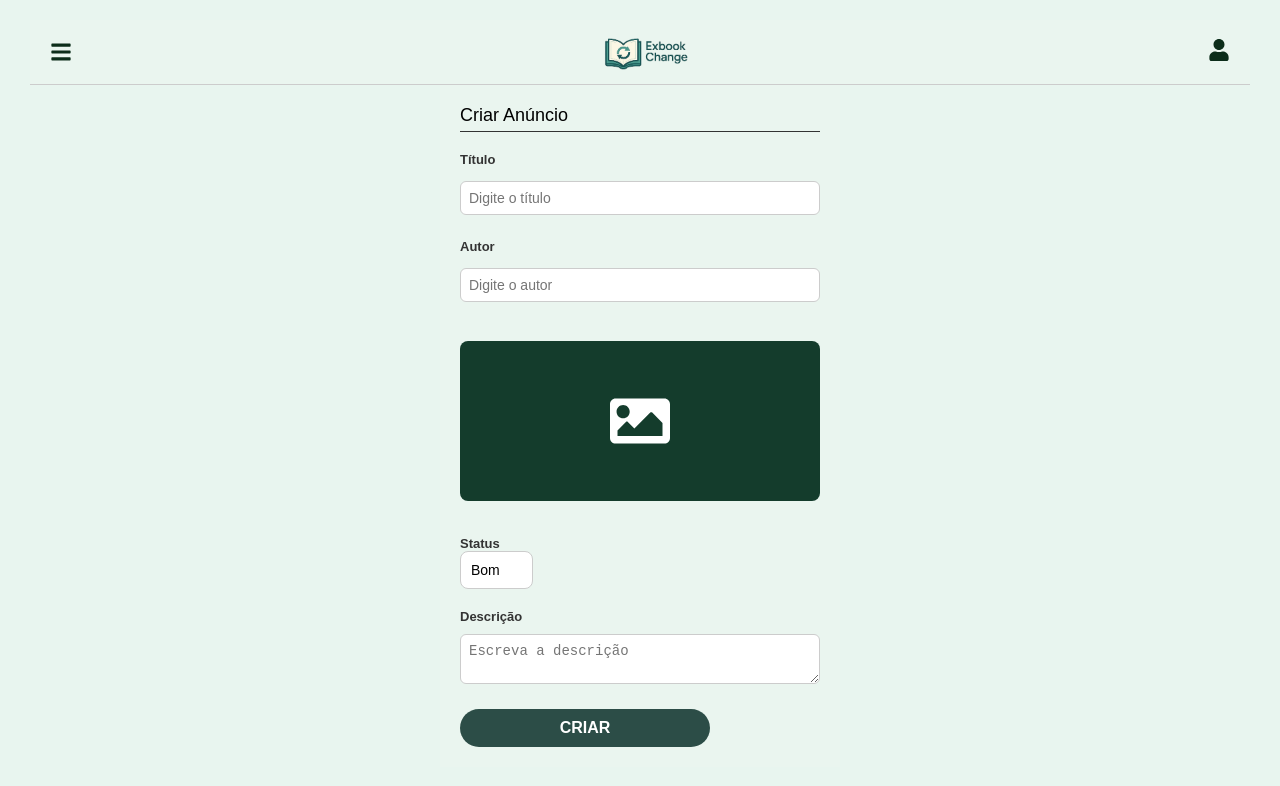
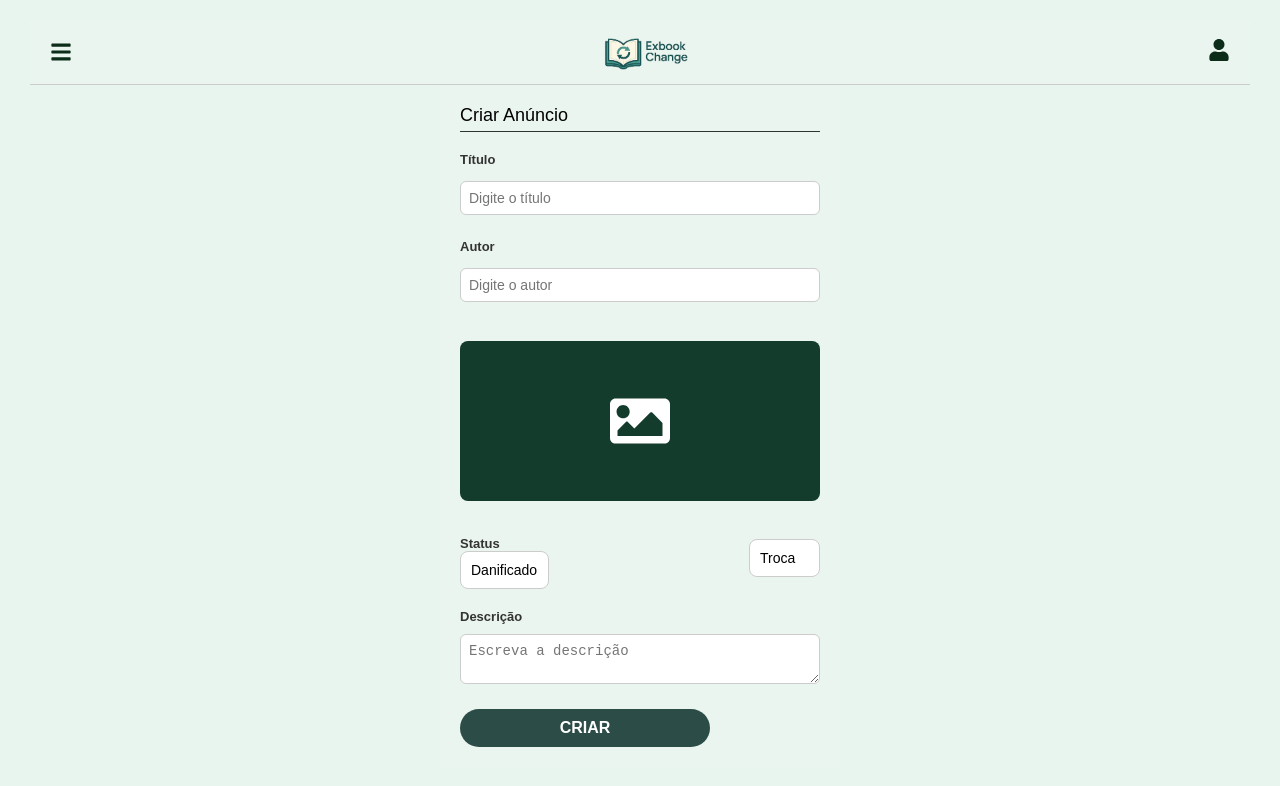
Before and after one commit to richarlisonn/Front-End-ExbookCharge, a React (Vite) app: page /criaranuncio in a window 1280 px wide. Shown: the top 786 px of the page. Built offline with nearby package versions, Linux system fonts and the light colour scheme.

Commit message:
feat: Mudado valores dos inputs de startus

```diff
--- a/src/pages/CriarAnuncio.jsx
+++ b/src/pages/CriarAnuncio.jsx
@@ -10,7 +10,7 @@ function CriarAnuncio() {
     title: "",
     autor: "",
     descricao: "",
-    status: "bom",
+    status: "danificado",
   });
   const [anuncioCriado, setAnuncioCriado] = useState(null);
   const [alert, setAlert] = useState({ open: false, message: "" });
@@ -41,7 +41,6 @@ function CriarAnuncio() {
     }
 
     try {
-      // usamos FormData porque tem upload de imagem
       const formData = new FormData();
       formData.append("title", form.title);
       formData.append("autor", form.autor);
@@ -163,10 +162,23 @@ function CriarAnuncio() {
                 value={form.status}
                 onChange={handleChange}
               >
-                <option value="bom">Bom</option>
-                <option value="otimo">Ótimo</option>
-                <option value="novo">Novo</option>
-                <option value="lacrado">Lacrado</option>
+                <option value="1">Danificado</option>
+                <option value="2">Usado</option>
+                <option value="3">Bom</option>
+                <option value="4">Ótimo</option>
+                <option value="5">Novo</option>
+              </select>
+            </div>
+
+             <div className="status-field">
+
+              <select
+                name="status"
+                value={form.status}
+                onChange={handleChange}
+              >
+                <option value="1">Troca</option>
+                <option value="2">Doação</option>
               </select>
             </div>
           </div>
```
